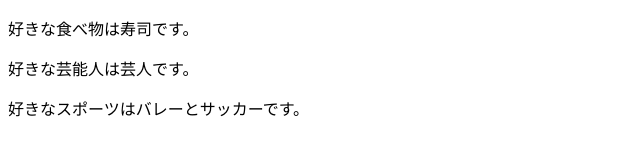
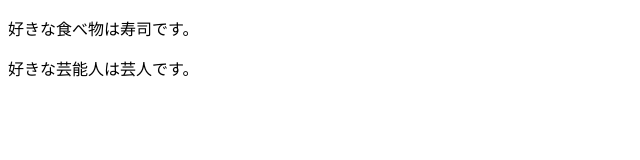
Before and after one commit to sakamotoshuri/command-practice, a plain HTML site: page index.html in a window 1280 px wide. Shown: the whole page, without its empty margins (0-640 px from the left). Drawn offline with Linux system fonts and the light colour scheme.

Commit message:
Revert "”好きなスポーツを追記＆修正”"
This reverts commit 32dd980a0fcebbd6bf2ad7ab23c3e20a000e30fa.

```diff
--- a/index.html
+++ b/index.html
@@ -4,6 +4,5 @@
 	<body>
 		<p>好きな食べ物は寿司です。</p>
 		<p>好きな芸能人は芸人です。</p>
-		<p>好きなスポーツはバレーとサッカーです。</p>
 	</body>
 </html>
```
